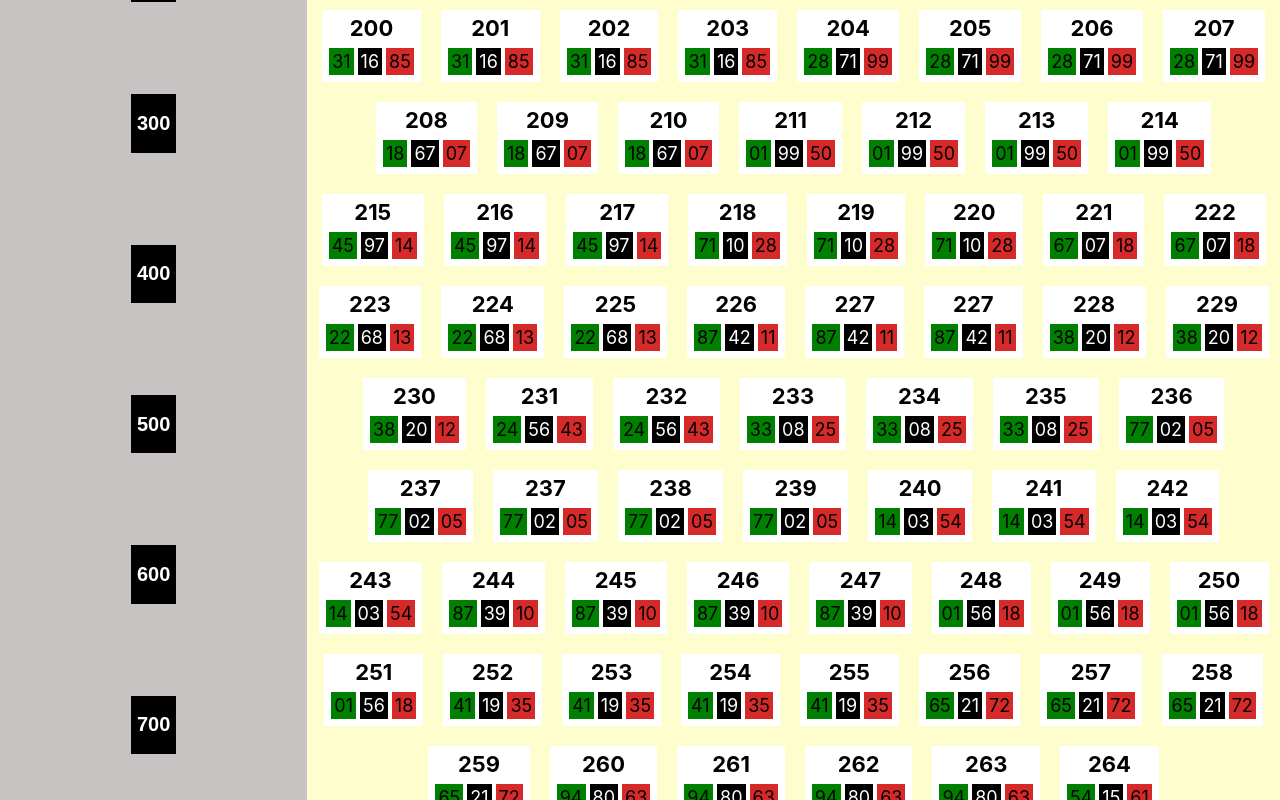
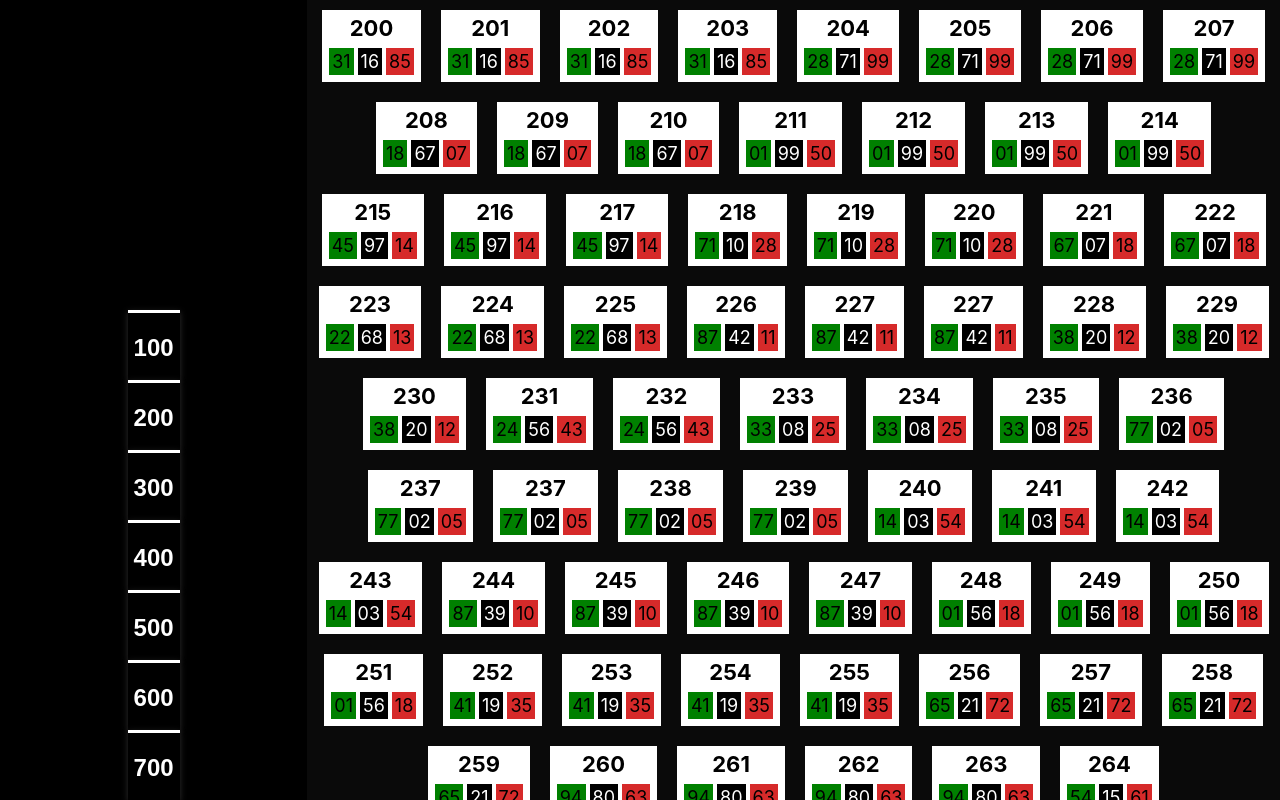
Before and after one commit to henokwel/bro_terminal_cheatcode, a React (Create React App) app: page / in a window 1280 px wide. Built offline with nearby package versions, Linux system fonts and the light colour scheme.

Commit message:
more style added

```diff
--- a/src/App.css
+++ b/src/App.css
@@ -1,6 +1,8 @@
 .App {
   display: flex;
   flex-direction: row;
+  background: rgb(0, 0, 0);
+
 }
 
 aside {
@@ -11,7 +13,8 @@ aside {
   height: 100vh;
   min-width: 24vw;
   max-width: 30vw;
-  background: rgb(199, 195, 195);
+
+  background: rgb(0, 0, 0);
 
 }
 
@@ -22,7 +25,7 @@ main {
   justify-content: center;
   height: 100vh;
   width: 100%;
-  background: rgb(253, 253, 206);
+  background: rgb(10, 10, 10);
   overflow-y: scroll;
   overflow-x: hidden;
 
@@ -38,9 +41,14 @@ button {
   background: black;
   color: white;
   border: none;
-  margin-top: 15%;
-  margin-bottom: 15%;
 
+  text-decoration: none;
+  display: inline-block;
+  font-size: 16px;
+  /* margin: 4px 2px; */
+  cursor: pointer;
+  filter: drop-shadow(0px 2px 3px rgba(169, 166, 166, 0.27));
+  border-top: 3px solid white;
 }
 
 .controll_Card{
@@ -51,6 +59,7 @@ button {
   padding: 5px;
   background: white;
   height: max-content;
+
 }
 
 .controll_Card_controller{
```
